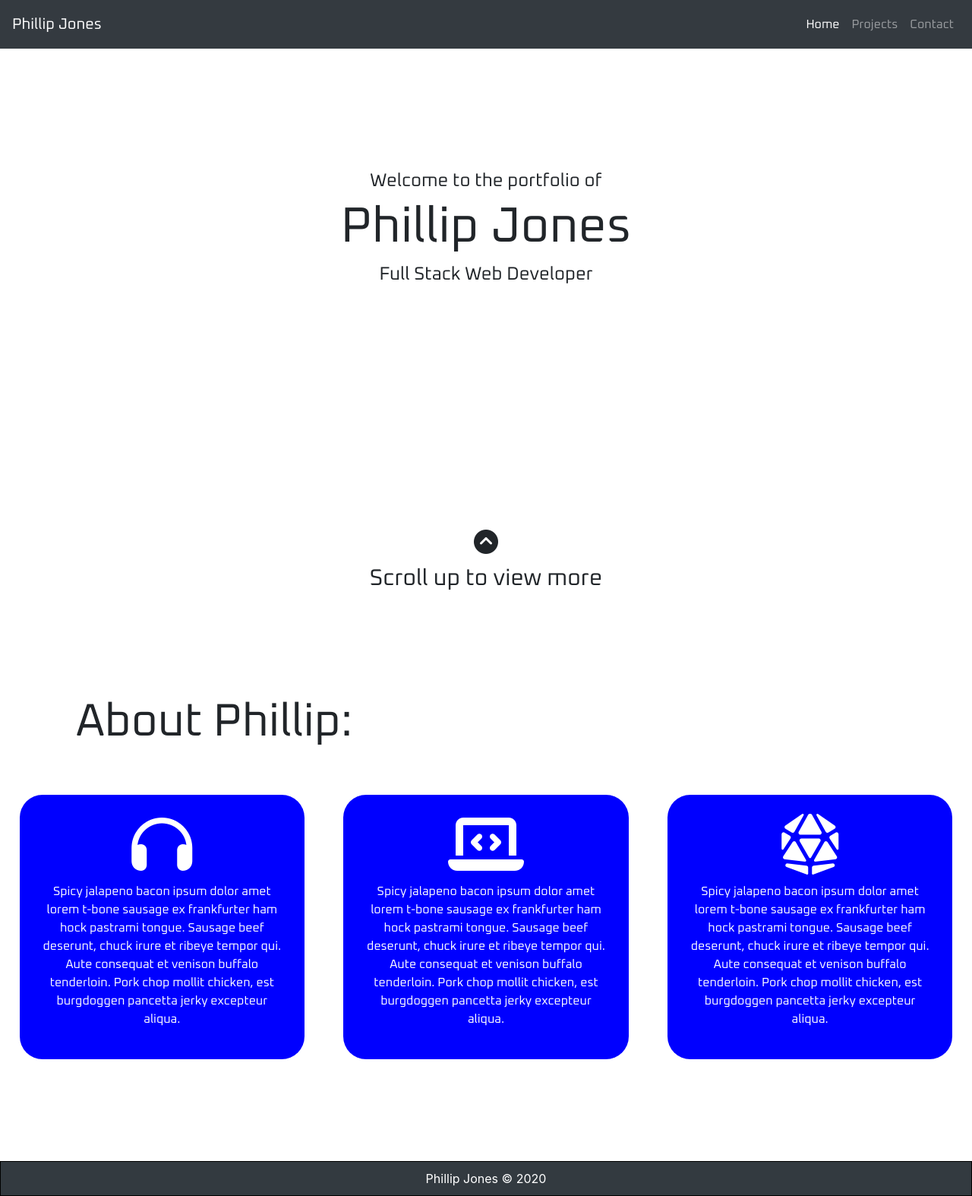
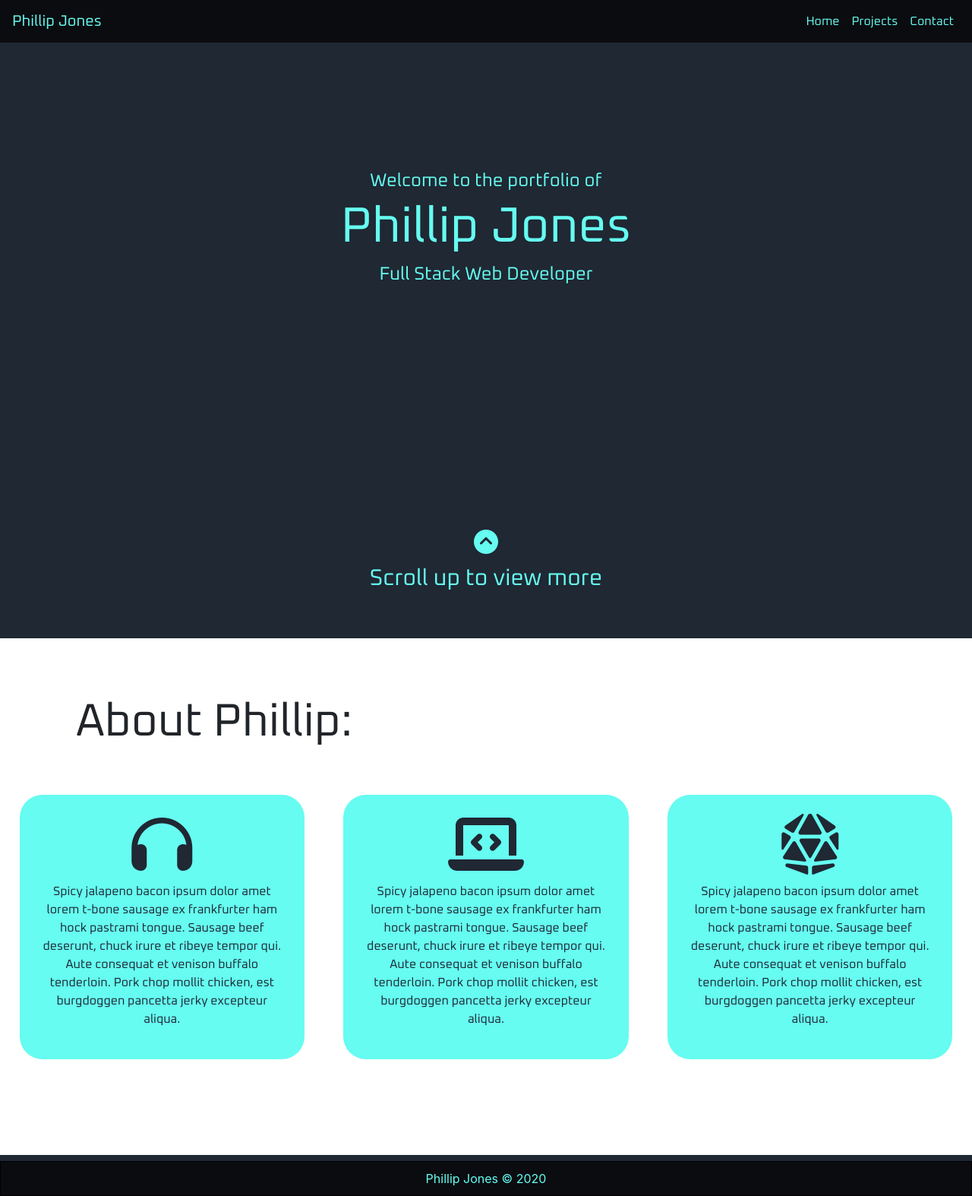
Before and after one commit to ptj92e/React-Portfolio, a React (Create React App) app: page / in a window 1280 px wide. Shown: the whole page at 76% size. Built offline with nearby package versions, Linux system fonts and the light colour scheme.

Commit message:
Added color scheme

```diff
--- a/src/App.css
+++ b/src/App.css
@@ -1,5 +1,5 @@
 body {
   margin: 0px;
   padding: 0px;
-  overflow-y: hidden;
+  background-color: #1f2833;
 }
--- a/src/App.js
+++ b/src/App.js
@@ -1,5 +1,6 @@
 import React from 'react';
 import Portfolio from "./components/Portfolio/Portfolio";
+import "./App.css";
 
 function App() {
   return (
--- a/src/components/About/About.css
+++ b/src/components/About/About.css
@@ -2,6 +2,7 @@
     margin-top: 5vh;
     margin-bottom: 1vh;
     font-family: 'Oxanium', cursive;
+    background-color: white;
     width: 100%;
     min-height: 85vh;
 }
@@ -21,8 +22,8 @@ i {
     margin-bottom: 10px;
 }
 #infoDiv div {
-    background-color: blue;
-    color: white;
+    background-color: #66fcf1;
+    color: #1f2833;
 }
 #pastDiv {
     padding: 25px;
--- a/src/components/Footer/Footer.css
+++ b/src/components/Footer/Footer.css
@@ -3,9 +3,9 @@ footer {
     width: 100%;
 }
 footer p {
-    background-color: rgb(51,58,64);
+    background-color: #0b0c10;
+    color: #66fcf1;
     border: 1px solid black;
-    color: white;
     padding-top: 10px;
     padding-bottom: 10px;
     margin: 0px;
--- a/src/components/Navbar/Navbar.css
+++ b/src/components/Navbar/Navbar.css
@@ -1,12 +1,20 @@
 nav {
-    height: 8vh;
+    /* height: 8vh; */
     font-family: 'Oxanium', cursive;
     width: 100%;
     padding-left: 0px;
     padding-right: 0px;
+    background-color: #0b0c10;
 }
-nav button {
-    color: black;
+nav a {
+    color: #66fcf1;
+
+}
+nav a:hover {
+    color: #45a29e;
+}
+nav button span {
+    background-color: #66fcf1;
 }
 .sticky {
     position: fixed;
--- a/src/components/Navbar/Navbar.js
+++ b/src/components/Navbar/Navbar.js
@@ -3,7 +3,7 @@ import "./Navbar.css";
 
 function Navbar(props) {
     return (
-        <nav className="navbar navbar-expand-lg navbar-dark bg-dark sticky">
+        <nav className="navbar navbar-expand-lg sticky">
             <a className="navbar-brand" href="#">Phillip Jones</a>
             <button className="navbar-toggler" type="button" data-toggle="collapse" data-target="#navbarNav" aria-controls="navbarNav" aria-expanded="false" aria-label="Toggle navigation">
                 <span className="navbar-toggler-icon"></span>
--- a/src/components/Title/Title.css
+++ b/src/components/Title/Title.css
@@ -11,6 +11,7 @@
     margin-top: 5vh;
     text-align: center;
     align-self: center;
+    color: #66fcf1;
 }
 .textDiv h1 {
     font-size: 65px;
@@ -19,6 +20,7 @@
     width: 100%;
     text-align: center;
     align-self: flex-end;
+    color: #66fcf1;
 }
 .scrollDiv p {
     font-size: 30px;
```
